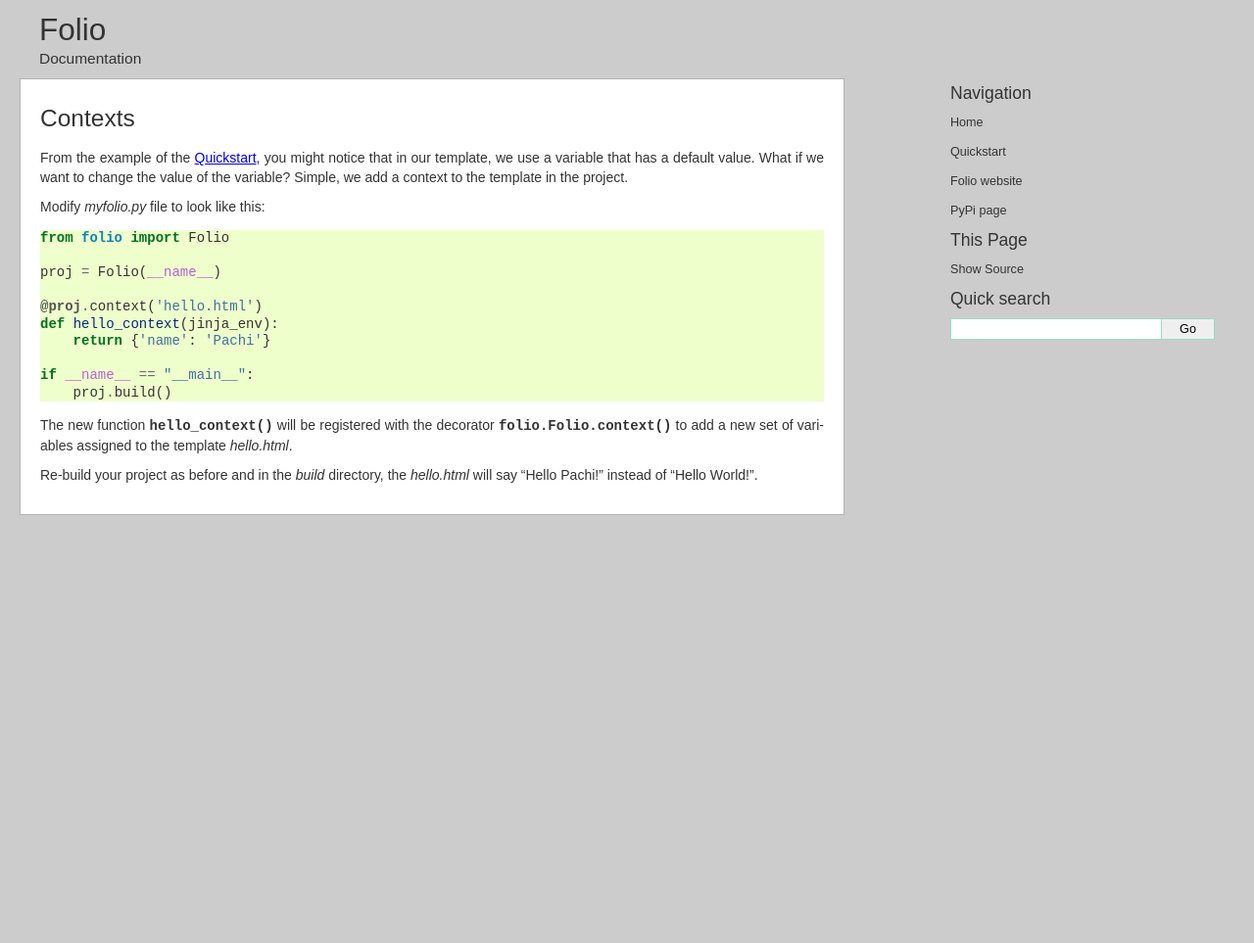
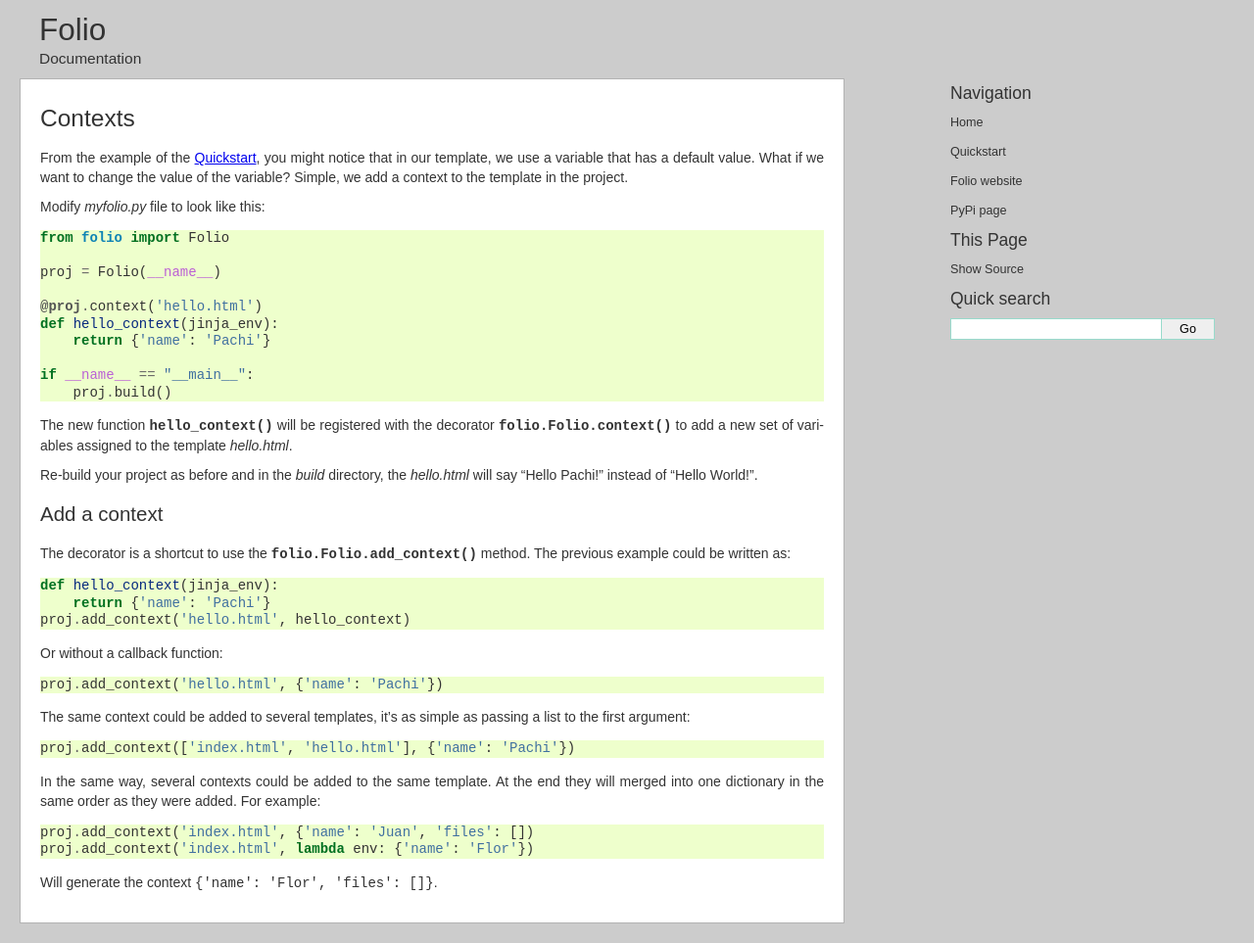
Before and after one commit to pyfolio/folio, a Sphinx documentation site: the page built from docs/contexts.rst, in a window 1280 px wide. Shown: the whole page at 98% size. Built offline with Sphinx 7.4.7, drawn with Linux system fonts in a browser that asks for light colours; before the commit the page ends 900 px from its top, so only the background shows below that.

Commit message:
[Docs] Add section "Add a context" to contexts.

```diff
--- a/docs/contexts.rst
+++ b/docs/contexts.rst
@@ -27,3 +27,33 @@ template `hello.html`.
 
 Re-build your project as before and in the `build` directory, the `hello.html`
 will say "Hello Pachi!" instead of "Hello World!".
+
+Add a context
+-------------
+
+The decorator is a shortcut to use the :meth:`folio.Folio.add_context` method.
+The previous example could be written as::
+
+    def hello_context(jinja_env):
+        return {'name': 'Pachi'}
+    proj.add_context('hello.html', hello_context)
+
+Or without a callback function::
+
+    proj.add_context('hello.html', {'name': 'Pachi'})
+
+The same context could be added to several templates, it's as simple as
+passing a list to the first argument::
+
+    proj.add_context(['index.html', 'hello.html'], {'name': 'Pachi'})
+
+In the same way, several contexts could be added to the same template. At the
+end they will merged into one dictionary in the same order as they were added.
+For example:
+
+.. sourcecode:: python
+
+    proj.add_context('index.html', {'name': 'Juan', 'files': [])
+    proj.add_context('index.html', lambda env: {'name': 'Flor'})
+
+Will generate the context ``{'name': 'Flor', 'files': []}``.
--- a/folio/__init__.py
+++ b/folio/__init__.py
@@ -429,7 +429,7 @@ class Folio(object):
             proj.add_context('index.html', {'name': 'Juan', 'files': [])
             proj.add_context('index.html', lambda env: {'name': 'Flor'})
             proj.get_context('index.html')
-            # Returns {'name': 'Flor', 'files': [])
+            # Returns {'name': 'Flor', 'files': []}
 
         :param template_name: The template name to retrieve the context.
         """
```
